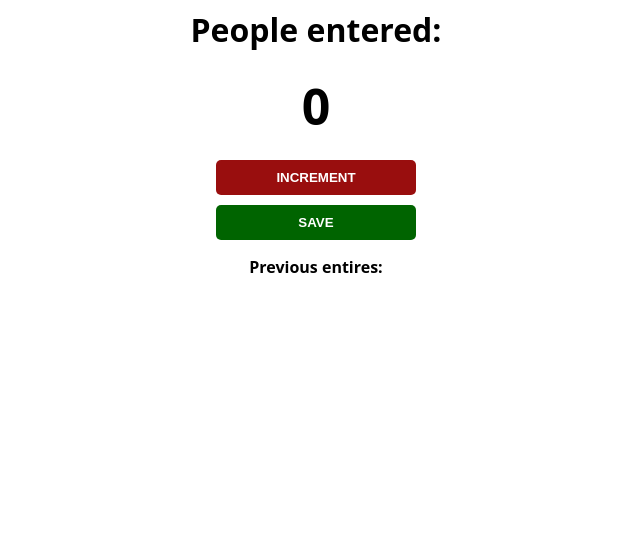
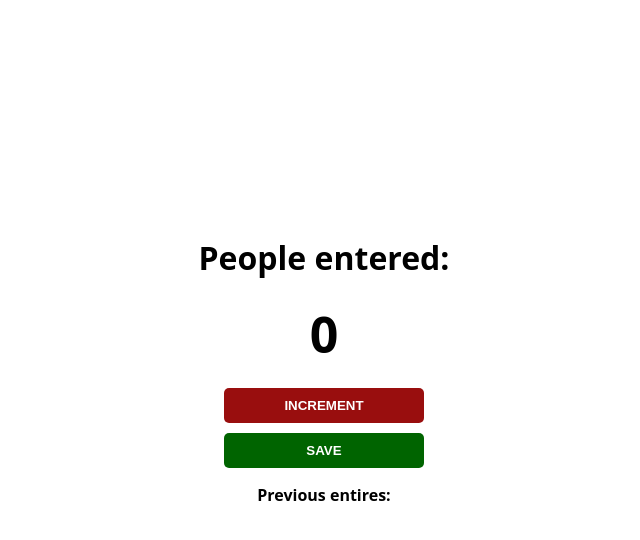
Before and after one commit to Joseph-web-create/people-counter-App, a plain HTML site: page index.html in a window 1280 px wide. Shown: the whole page, without its empty margins (324-964 px from the left). Drawn offline with Linux system fonts and the light colour scheme.

Commit message:
Display flex added

```diff
--- a/styles.css
+++ b/styles.css
@@ -2,6 +2,12 @@ body {
     font-family: 'Open Sans', 'Helvetica Neue', sans-serif;
     font-weight: bold;
     text-align: center;
+    height: 90vh;
+    width: 100%;
+    display: flex;
+    flex-direction: column;
+    justify-content: center;
+    align-items: center;
     }
 
     h2 {
@@ -25,6 +31,9 @@ body {
         background: #006400;
     }
 
+    #save-btn:hover{
+        background-color: #419541;
+    }
 
     .button-container{
         display: flex;
```
